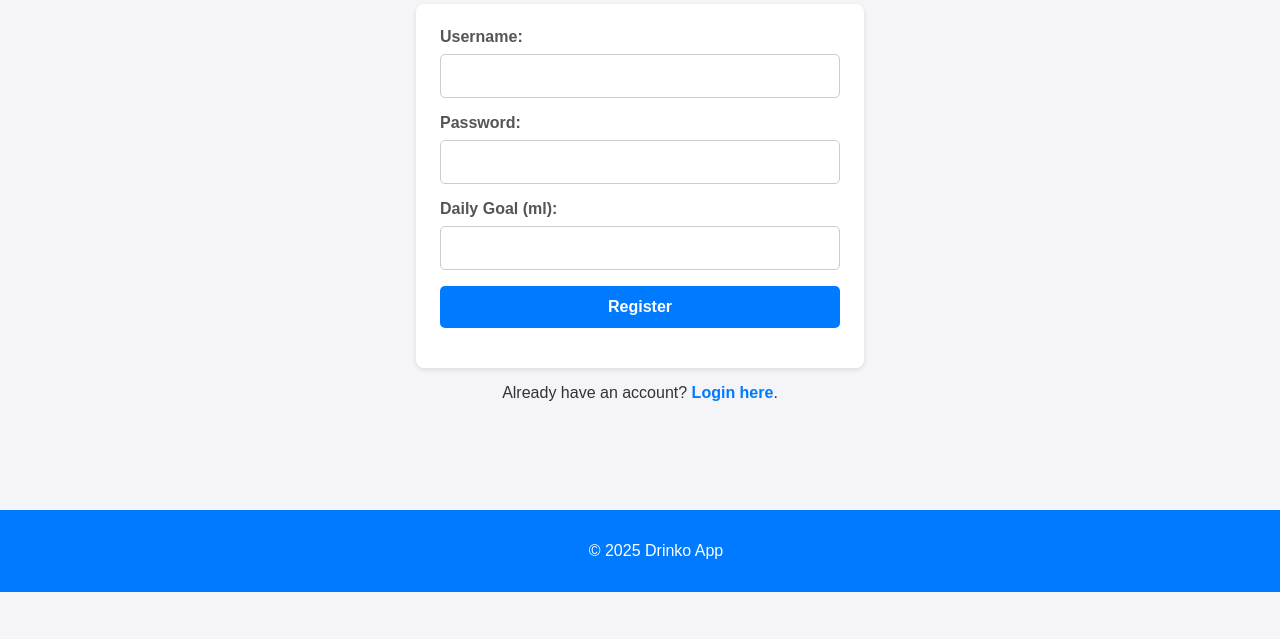
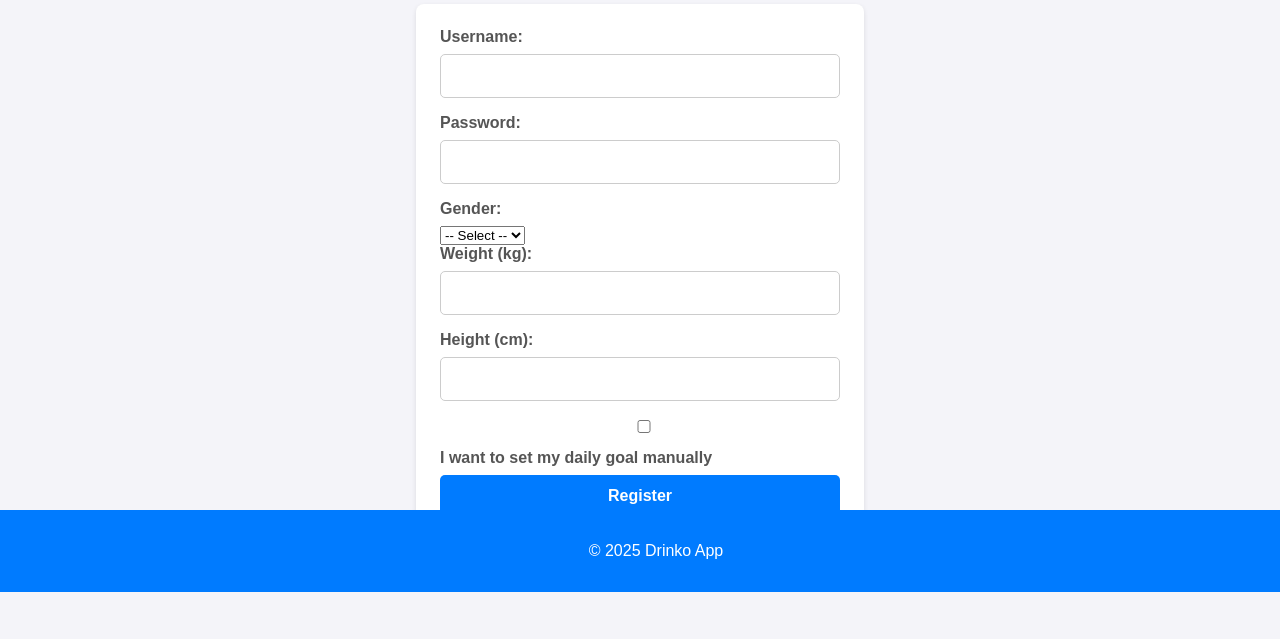
Before and after one commit to hapupich/Drinko, a Flask app: page /auth/register in a window 1280 px wide. Shown: the part 208-847 px from the top of the page. Before the commit the page ends 800 px from the top, so only its background shows below. Run offline with Flask 3, Linux system fonts and the light colour scheme.

Commit message:
calculator weight/height

```diff
--- a/water_tracker/routes/auth.py
+++ b/water_tracker/routes/auth.py
@@ -7,7 +7,20 @@ def register():
     if request.method == "POST":
         username = request.form["username"]
         password = request.form["password"]
-        daily_goal = int(request.form["daily_goal"])
+        gender = request.form["gender"]
+        weight = float(request.form["weight"])
+        height = float(request.form["height"])
+
+        custom_goal_checked = "custom_goal_checkbox" in request.form
+        if custom_goal_checked and request.form["daily_goal"]:
+            daily_goal = int(request.form["daily_goal"])
+        else:
+            if gender == "male":
+                daily_goal = int(weight * 35)
+            elif gender == "female":
+                daily_goal = int(weight * 31)
+            else:
+                daily_goal = 2000  # default fallback
 
         if mongo.db.users.find_one({"username": username}):
             return "User already exists!"
@@ -15,6 +28,9 @@ def register():
         mongo.db.users.insert_one({
             "username": username,
             "password": password,
+            "gender": gender,
+            "weight": weight,
+            "height": height,
             "daily_goal": daily_goal
         })
         return redirect("/auth/login")
--- a/water_tracker/templates/register.html
+++ b/water_tracker/templates/register.html
@@ -7,12 +7,43 @@
 <form method="POST">
     <label for="username">Username:</label>
     <input type="text" id="username" name="username" required>
+
     <label for="password">Password:</label>
     <input type="password" id="password" name="password" required>
-    <label for="daily_goal">Daily Goal (ml):</label>
-    <input type="number" id="daily_goal" name="daily_goal" required>
+
+    <label for="gender">Gender:</label>
+    <select id="gender" name="gender" required>
+        <option value="">-- Select --</option>
+        <option value="male">Male</option>
+        <option value="female">Female</option>
+    </select>
+
+    <label for="weight">Weight (kg):</label>
+    <input type="number" id="weight" name="weight" required>
+
+    <label for="height">Height (cm):</label>
+    <input type="number" id="height" name="height" required>
+
+    <label>
+        <input type="checkbox" id="custom_goal_checkbox" name="custom_goal_checkbox" onchange="toggleGoalInput()">
+        I want to set my daily goal manually
+    </label>
+
+    <div id="goal_input" style="display: none;">
+        <label for="daily_goal">Daily Goal (ml):</label>
+        <input type="number" id="daily_goal" name="daily_goal">
+    </div>
+
     <button type="submit">Register</button>
 </form>
+
+<script>
+    function toggleGoalInput() {
+        const checkbox = document.getElementById("custom_goal_checkbox");
+        const input = document.getElementById("goal_input");
+        input.style.display = checkbox.checked ? "block" : "none";
+    }
+</script>
 <p class="login-link">
     Already have an account? <a href="{{ url_for('auth.login') }}">Login here</a>.
 </p>
```
